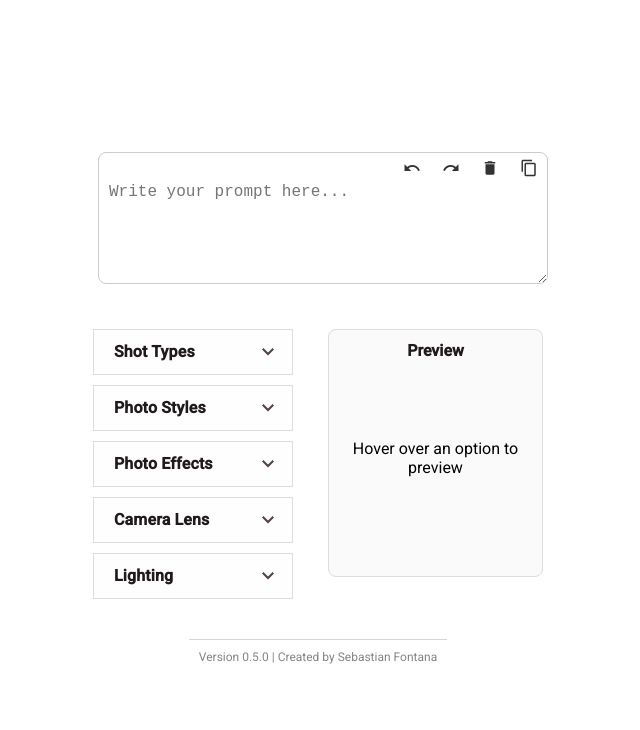
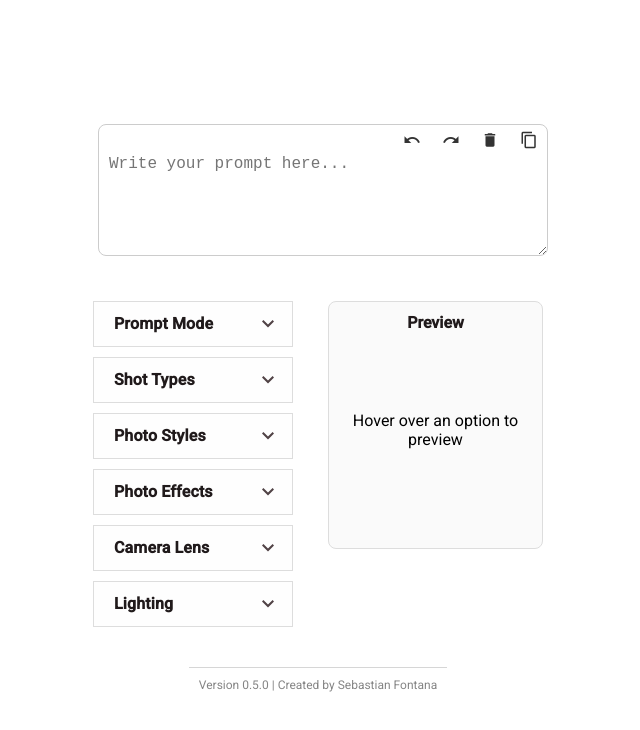
Before and after one commit to sebastianf777/promptMaker, an Angular app: page / in a window 1280 px wide. Shown: the top 730 px of the page, without its empty margins (322-962 px from the left). Built offline with nearby package versions, Linux system fonts and the light colour scheme.

Commit message:
adding modes

```diff
--- a/src/app/components/button-list/button-list.component.ts
+++ b/src/app/components/button-list/button-list.component.ts
@@ -13,6 +13,18 @@ import { PreviewService } from '../../services/preview.service';
 })
 export class ButtonListComponent {
   buttons = [
+    {
+      label: 'Prompt Mode',
+      prompts: [
+        { name: 'Simple', image: 'assets/images/simple-mode.jpg' },
+        { name: 'Closeup', image: 'assets/images/closeup.jpg' },
+        { name: 'Medium Closeup', image: 'assets/images/medium-closeup.jpg' },
+        { name: 'Medium Shot', image: 'assets/images/medium-shot.jpg' },
+        { name: 'Medium Full Shot', image: 'assets/images/medium-full-shot.jpg' },
+        { name: 'Full Shot', image: 'assets/images/full-shot.jpg' }
+      ],
+      show: false
+    },
     {
       label: 'Shot Types',
       prompts: [
```
